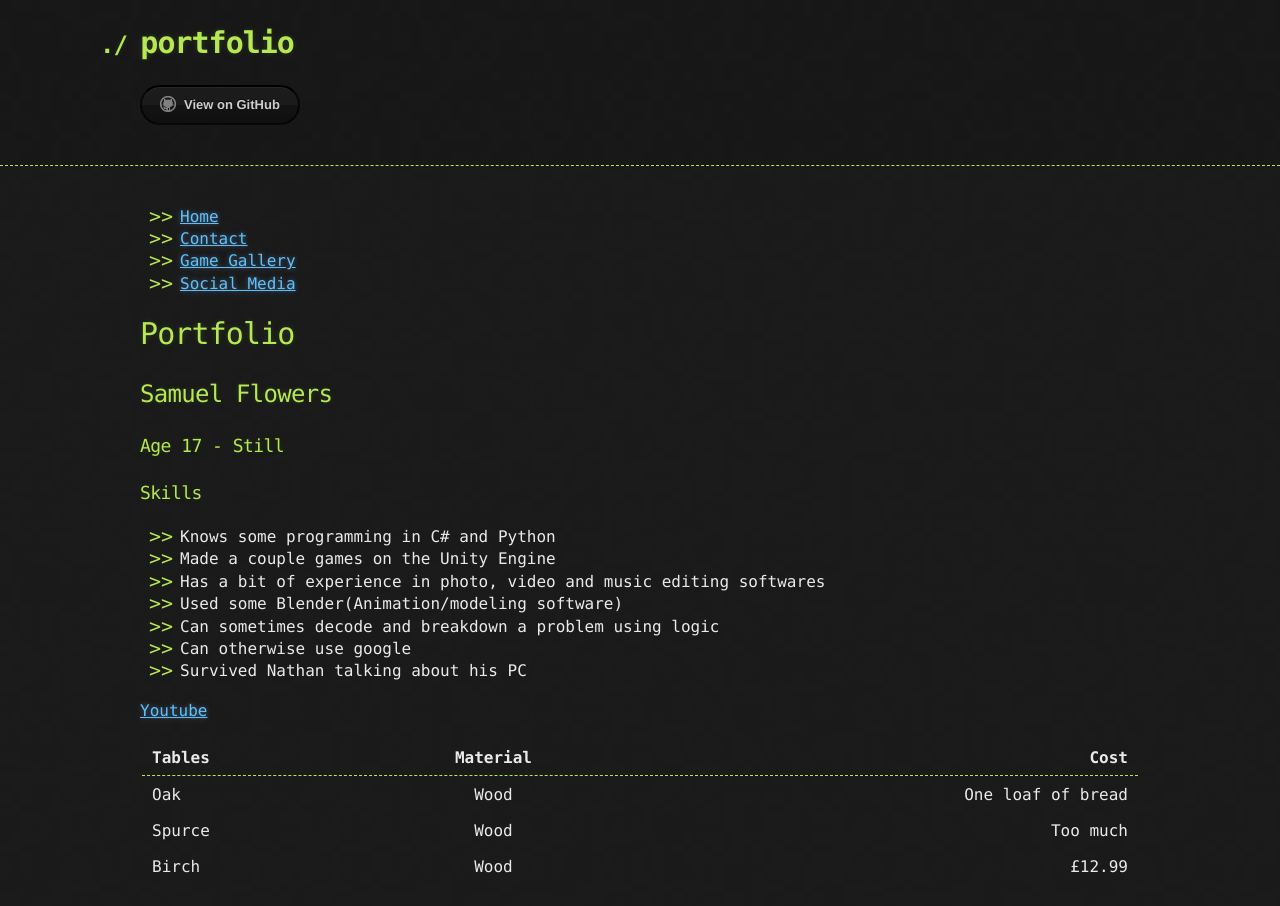
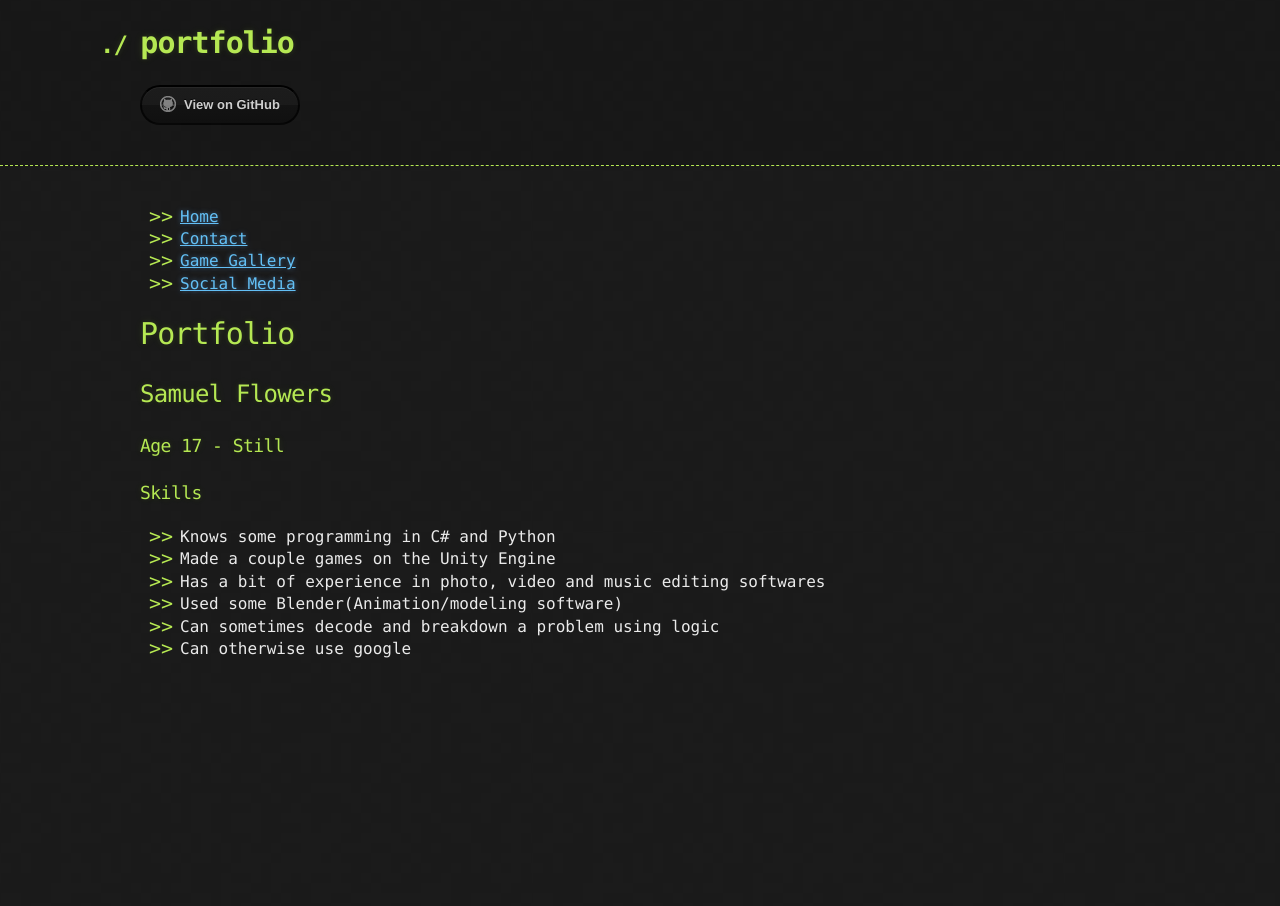
Before and after one commit to Sam2471/portfolio, a Jekyll site: the page built from index.md, in a window 1280 px wide. Built offline with Jekyll 4.4.1, drawn with Linux system fonts in a browser that asks for light colours; our own code applies the rules of GitHub Pages for plain Markdown files; the repository's description, which GitHub fills in, is left out.

Commit message:
Update index.md

```diff
--- a/index.md
+++ b/index.md
@@ -9,13 +9,3 @@
 - Used some Blender(Animation/modeling software)
 - Can sometimes decode and breakdown a problem using logic
 - Can otherwise use google
-- Survived Nathan talking about his PC
-
-[Youtube](https://www.youtube.com/watch?v=dQw4w9WgXcQ)
-
-
-| Tables        |  Material     | Cost                 |
-| ------------- |:-------------:| --------------------:|
-| Oak           | Wood          |    One loaf of bread |
-| Spurce        | Wood          |    Too much          |
-| Birch         | Wood          |    £12.99            |
```
